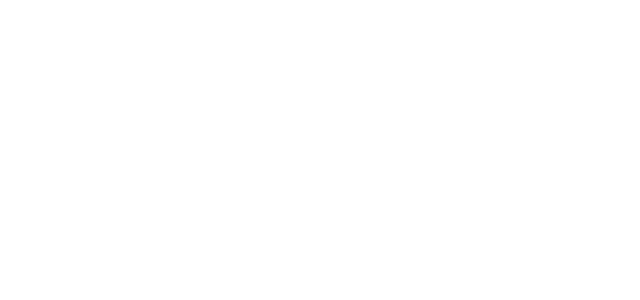
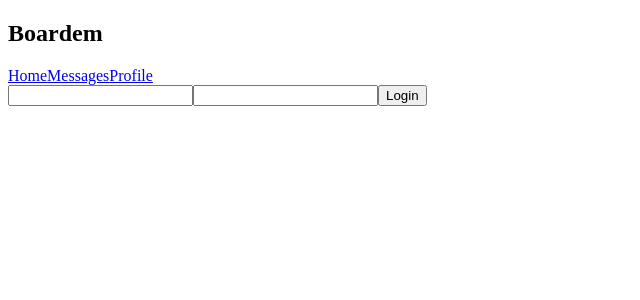
Before and after one commit to TahaShah141/message-board, a React (Vite) app in the folder frontend/: page /login in a window 1280 px wide. Shown: the top 300 px of the page, without its empty margins (0-640 px from the left). Built offline with nearby package versions, Linux system fonts and the light colour scheme.

Commit message:
create basic routing and scaffold of both forms

```diff
--- a/frontend/src/App.jsx
+++ b/frontend/src/App.jsx
@@ -1,10 +1,34 @@
 import './App.css'
+import {
+  createBrowserRouter,
+  Route,
+  RouterProvider,
+  createRoutesFromElements
+} from "react-router-dom";
+
+
+//layouts
+import RootLayout from './Layouts/RootLayout';
+
+//pages
+import SignUp from './Pages/SignUp';
+import Login, { loginUser } from './Pages/Login';
+
+const router = createBrowserRouter(
+  createRoutesFromElements(
+    <Route path='/' element={<RootLayout />} >
+      <Route path='signup' element={<SignUp />} />
+      <Route path='login' element={<Login />} action={loginUser}/>
+    </Route>
+  )
+)
+
 
 function App() {
 
   return (
     <>
-
+    <RouterProvider router={router} />
     </>
   )
 }
--- /dev/null
+++ b/frontend/src/Components/Navbar.jsx
@@ -0,0 +1,13 @@
+import { Link } from "react-router-dom";
+
+export default function Navbar() {
+  return (
+    <div>
+        <h1>Board<span>em</span></h1>
+
+        <Link to="/">Home</Link>
+        <Link to="/">Messages</Link>
+        <Link to="/">Profile</Link>
+    </div>
+  )
+}
--- /dev/null
+++ b/frontend/src/Layouts/RootLayout.jsx
@@ -0,0 +1,14 @@
+import { Outlet } from "react-router-dom";
+import Navbar from "../Components/Navbar";
+
+export default function RootLayout() {
+  return (
+    <>
+    <nav>
+        <Navbar />
+    </nav>
+
+    <Outlet />
+    </>
+  )
+}
--- /dev/null
+++ b/frontend/src/Pages/Login.jsx
@@ -0,0 +1,37 @@
+import { Form, redirect } from "react-router-dom";
+
+export default function Login() {
+  return (
+    <Form method="POST" action="/login">
+        <input type="text" name="credentials"/>
+        <input type="password" name="password"/>
+        <button type="submit">Login</button>
+    </Form>
+  )
+}
+
+export const loginUser = async ({ request }) => {
+
+    // const data = await request.formData();
+
+    // const {credentials, password} = {
+    //     credentials: data.get('credentials'),
+    //     password: data.get('password')
+    // }
+
+    // console.log(credentials, password);
+
+    // const res = await fetch('/api/auth/login', {
+    //     method:"POST",
+    //     headers: {'Content-Type': 'application/json'},
+    //     body: JSON.stringify({credentials, password})
+    // });
+
+    // console.log(res);
+
+    // const json = await res.json();
+
+    // console.log(json);
+
+    return redirect('/login')
+}
--- /dev/null
+++ b/frontend/src/Pages/SignUp.jsx
@@ -0,0 +1,11 @@
+import { Form } from 'react-router-dom'
+
+export default function SignUp() {
+  return (
+    <Form method="POST">
+
+        <input type="text" name='username'/>
+
+    </Form>
+  )
+}
```
